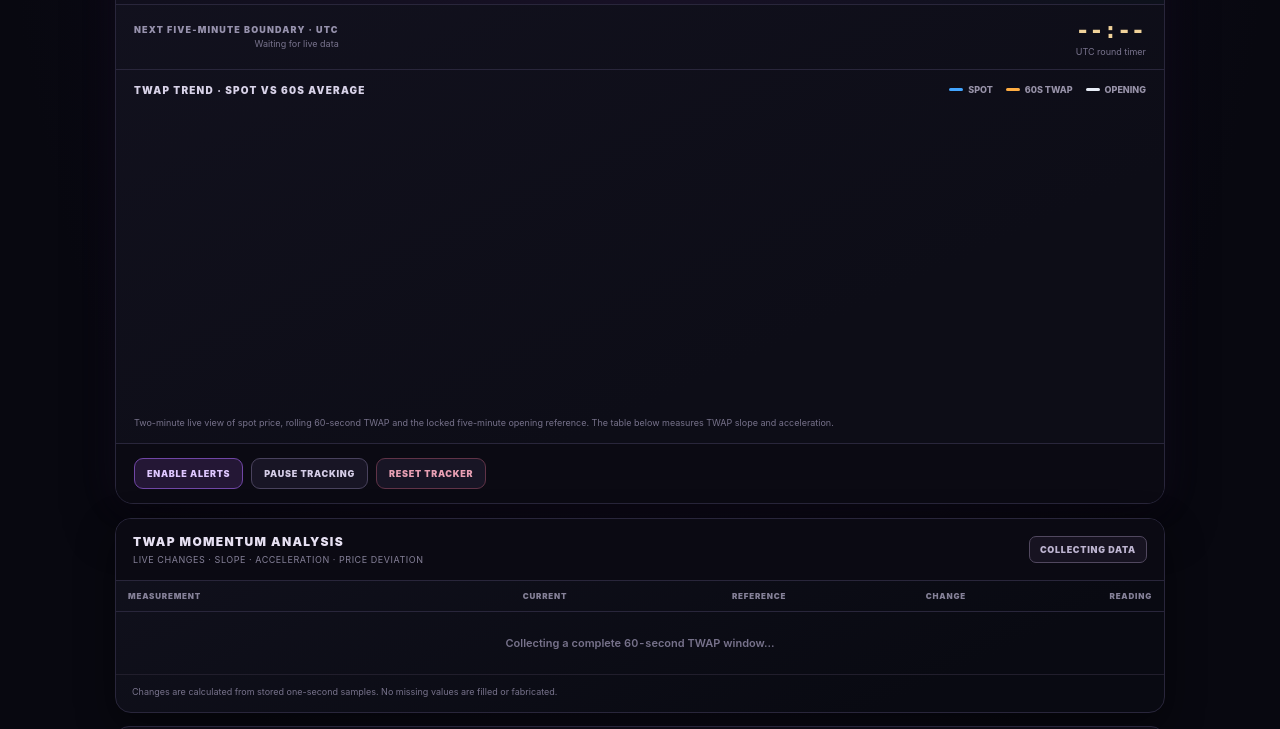
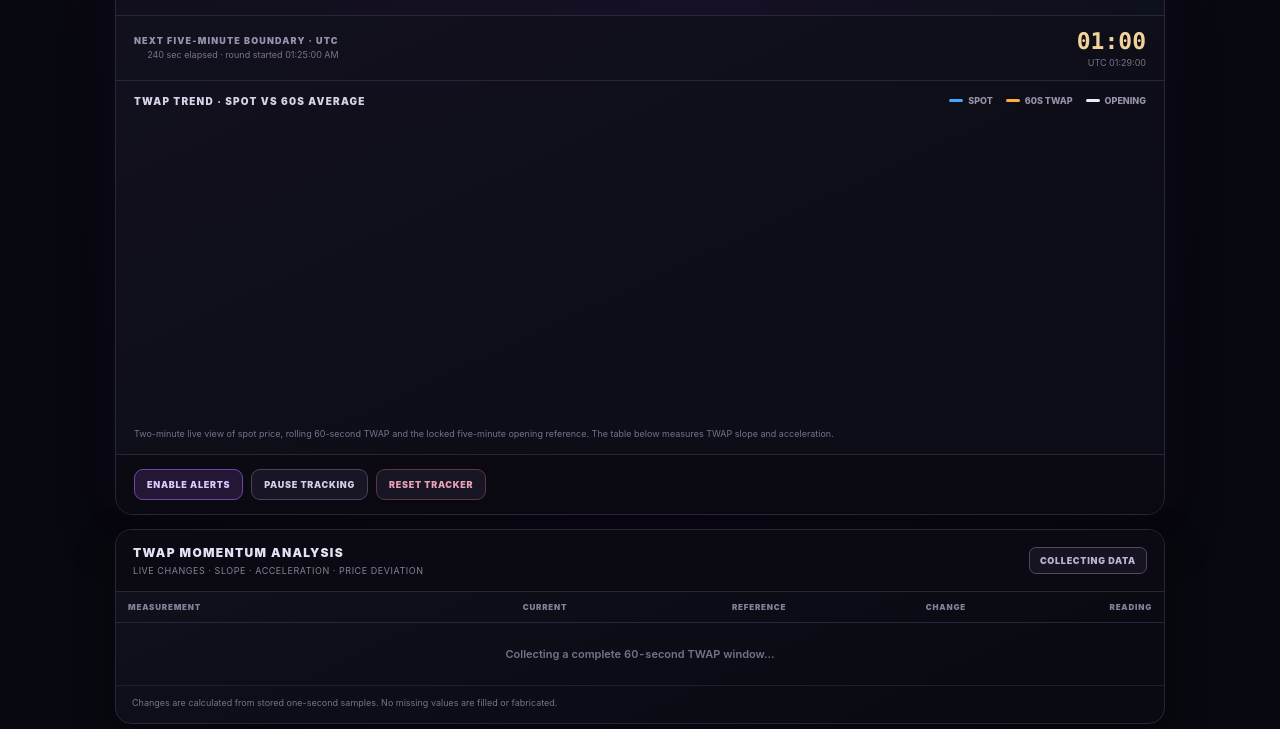
Before and after one commit to lexerito/btc-5m-dashboard, a plain HTML site: page index.html in a window 1280 px wide. Shown: the part 387-1116 px from the top of the page. Drawn offline with Linux system fonts and the light colour scheme; no server answers.

Commit message:
Fix startup ReferenceError blocking BTC data feeds

```diff
--- a/index.html
+++ b/index.html
@@ -325,8 +325,6 @@ button{font:inherit}
   let chartValues = [];
   let events = [];
   let lastCandleTime = null;
-    latestBinanceTradePrice = null;
-    latestBinanceTradeAt = 0;
   let notificationPermission = "default";
   let latestBinanceTradePrice = null;
   let latestBinanceTradeAt = 0;
```
